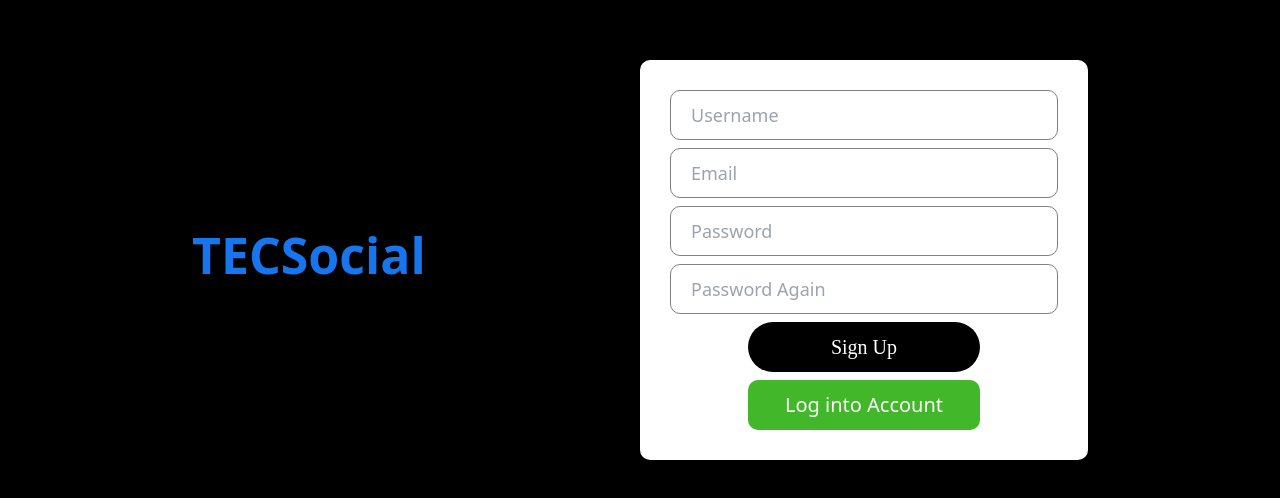
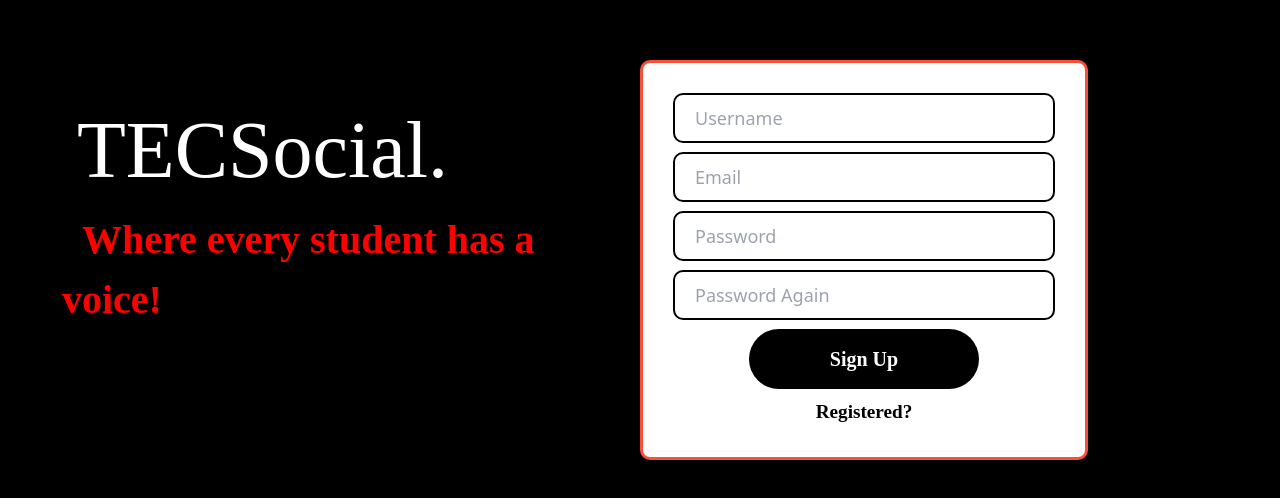
Before and after one commit to The-Jay-Aher/social-media, a React (Create React App) app in the folder Frontend/: page /register in a window 1280 px wide. Shown: the part 140-638 px from the top of the page. Built offline with nearby package versions, Linux system fonts and the light colour scheme.

Commit message:
Improved Login and Register components

```diff
--- a/Frontend/src/pages/Login.css
+++ b/Frontend/src/pages/Login.css
@@ -40,31 +40,35 @@
   font-weight: bold;
 }
 
-  .loginBox{
+.loginBox {
   color: black;
   height: 350px;
   padding: 30px !important;
-      background-color: gray;
+  background-color: white;
   border-radius: 10px;
   display: flex;
   flex-direction: column;
   justify-content: space-between;
+  border-style: solid;
+  border-color: var(--red2);
+  border-width: medium;
 }
 
-  .loginInput{
+.loginInput {
   height: 50px;
   border-radius: 10px;
   border: 2px solid black;
   font-size: 18px;
 }
 
-  .loginInput:focus{
+.loginInput:focus {
   outline: none;
 }
 
-  .loginButton{
+.loginButton {
   height: 60px;
   width: 60%;
+  color: white;
   border-radius: 30px !important;
   border: 2px black !important;
   font-family: 'Abril Fatface', cursive;
@@ -75,7 +79,7 @@
   align-self: center;
 }
 
- .loginButton:hover{
+.loginButton:hover {
   transition: 1s ease;
   color: black;
   border-style: solid !important;
@@ -87,7 +91,7 @@
       color: #1775ee;
   } */
 
-  .loginRegister{
+.loginRegister {
   align-self: center;
   font-family: 'Lobster';
   font-size: 1.2rem;
--- a/Frontend/src/pages/Login.js
+++ b/Frontend/src/pages/Login.js
@@ -5,6 +5,8 @@ import "./Login.css";
 
 function Login() {
   return (
+    <>
+
     <div className="login">
     <div className="loginWrapper">
       <div className="loginLeft">
@@ -25,6 +27,7 @@ function Login() {
       </div>
     </div>
   </div>
+  </>
     )
 }
 
--- a/Frontend/src/pages/Register.css
+++ b/Frontend/src/pages/Register.css
@@ -21,64 +21,47 @@
     justify-content: center;
   }
 
-  .loginLogo {
-    font-size: 50px;
-    font-weight: 800;
-    color: #1775ee;
-    margin-bottom: 10px;
-  }
-
-  .loginDesc {
-    font-size: 24px;
-  }
+    .loginDesc {
+      color: red;
+      font-size: 2.5rem !important;
+      font-family: "Rouge Script", Tofu;
+      font-weight: bold;
+    }
 
   .loginBox{
-      height: 400px;
+      height: 400px !important;
       padding: 20px;
-      background-color: white;
+      color: black;
       border-radius: 10px;
       display: flex;
       flex-direction: column;
       justify-content: space-between;
   }
 
-  .loginInput{
+  .loginInput, .loginInput1, .loginInput2{
       height: 50px;
       border-radius: 10px;
-      border: 1px solid gray;
+      border: 2px solid black;
       font-size: 18px;
       padding-left: 20px;
   }
 
-  .loginInput:focus{
-      outline: none;
+  .loginButton{
+      height: 60px;
+      width: 60%;
+      border-radius: 30px !important;
+      border: 2px black !important;
+      font-family: 'Abril Fatface', cursive;
+      background-color: black !important;
+      font-size: 20px;
+      font-weight: bold;
+      cursor: pointer;
+      align-self: center;
   }
 
-  .loginButton{
-      height: 50px;
-      border-radius: 10px;
-      border: none;
-      background-color: #1775ee;
-      color: white;
-      font-size: 20px;
-      font-weight: 500;
-      cursor: pointer;
-  }
-
-  .loginForgot{
-      text-align: center;
-      color: #1775ee;
-  }
-
-  .loginRegisterButton{
-      width: 60%;
-      align-self: center;
-      height: 50px;
-      border-radius: 10px;
-      border: none;
-      background-color: #42b72a;
-      color: white;
-      font-size: 20px;
-      font-weight: 500;
-      cursor: pointer;
-  }
+ .loginButton:hover{
+  transition: 1s ease;
+  color: black;
+  border-style: solid !important;
+  background-image: linear-gradient(to right bottom, #f84f39, #f64845, #f34350, #ef3f5a, #e93d64, #e33c6c, #dc3d73, #d53e7a, #cc4081, #c24387, #b8468c, #ad4990);
+ }
--- a/Frontend/src/pages/Register.js
+++ b/Frontend/src/pages/Register.js
@@ -1,29 +1,32 @@
 import React from 'react';
-import Navbar from '../components/Navbar';
+// import Navbar from '../components/Navbar';
 import "./Register.css";
+
 function Register() {
   return (
+    <>
     <div className="login">
     <div className="loginWrapper">
       <div className="loginLeft">
-        <h3 className="loginLogo">TECSocial</h3>
-        <span className="loginDesc">
-        </span>
+        <div className="loginLeftContent">
+        <h3 className="brand-logo" style={{fontSize: "5rem"}}>TECSocial.</h3>
+        <span className="loginDesc" style={{marginLeft: "20px"}}> Where every student has a voice!</span>
       </div>
+      </div>
+
       <div className="loginRight">
         <div className="loginBox">
           <input placeholder="Username" className="loginInput" />
           <input placeholder="Email" className="loginInput" />
-          <input placeholder="Password" className="loginInput" />
-          <input placeholder="Password Again" className="loginInput" />
+          <input placeholder="Password" className="loginInput1" />
+          <input placeholder="Password Again" className="loginInput2" />
           <button className="loginButton">Sign Up</button>
-          <button className="loginRegisterButton">
-            Log into Account
-          </button>
+          <a href='/login' className="loginRegister" data-replace="Login now!"><span style={{color: "black"}}>Registered?</span></a>
         </div>
       </div>
     </div>
   </div>
+  </>
   )
 }
 
```
Lines whose indentation alone changed are shown as unchanged.
